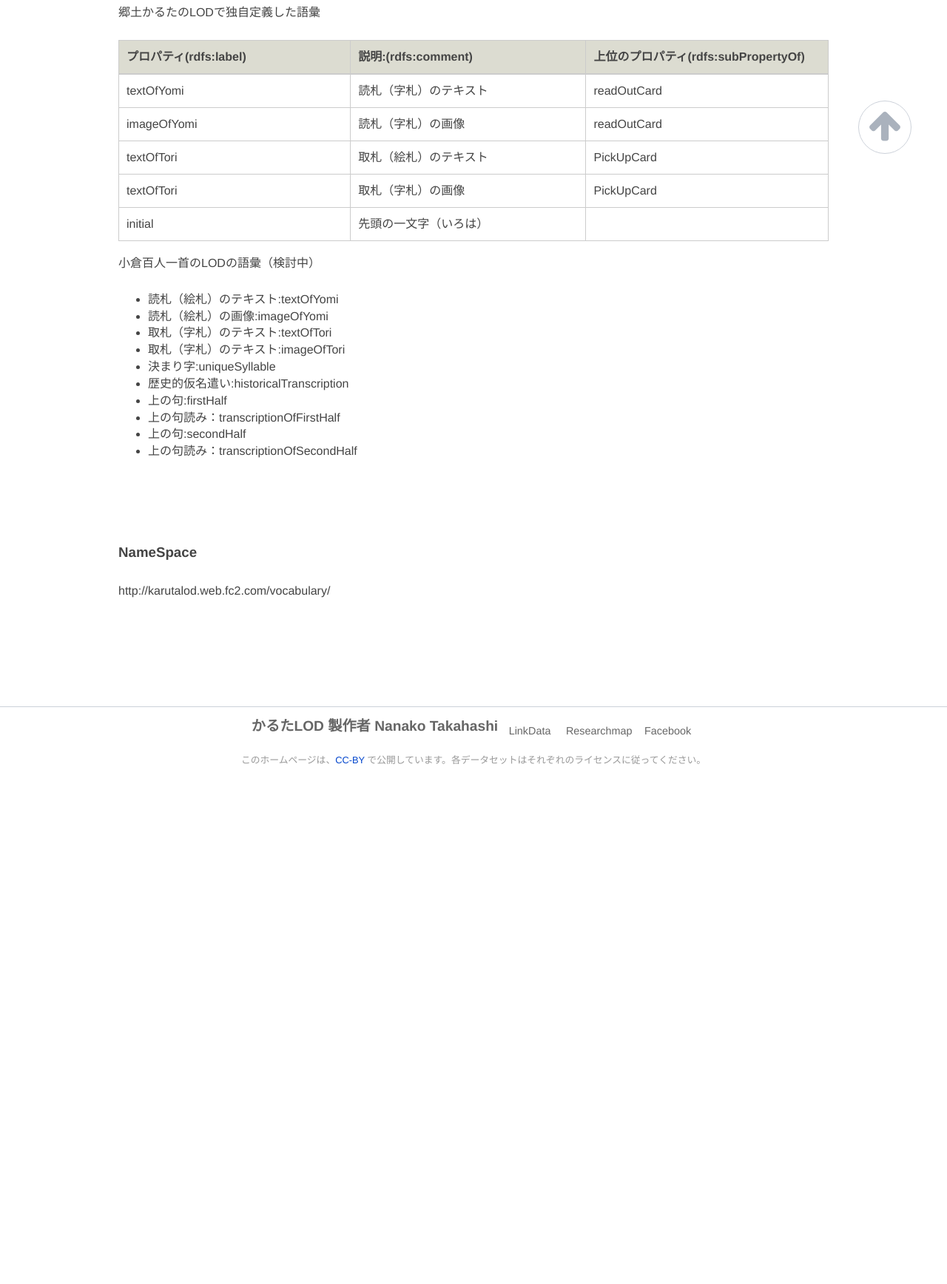
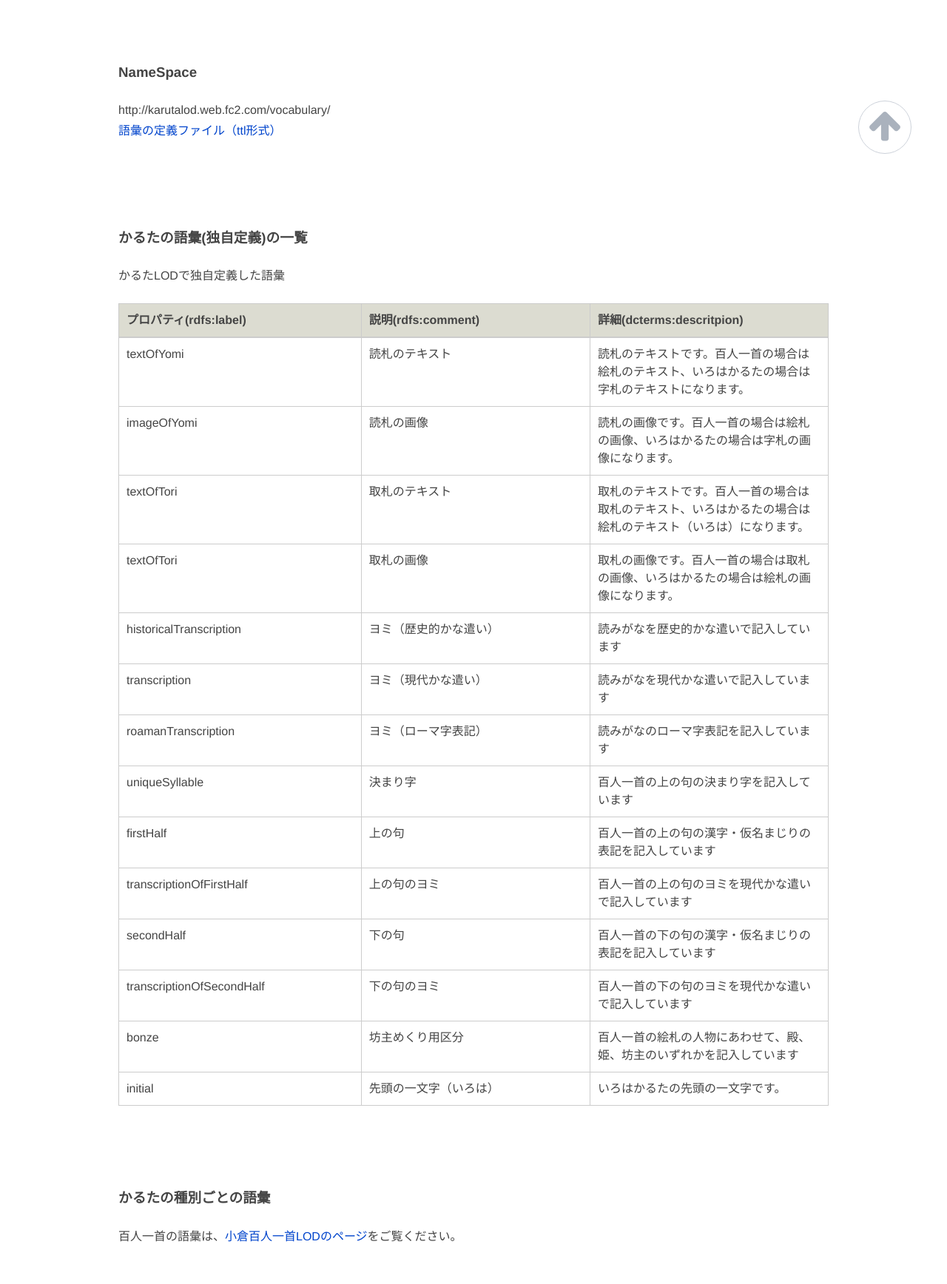
Before and after one commit to tnanako/karutalod, a plain HTML site: page vocabulary.html in a window 1280 px wide. Shown: the part 556-2292 px from the top of the page at 74% size. Before the commit the page ends 1612 px from the top, so only its background shows below. Drawn offline with nearby package versions, Linux system fonts and the light colour scheme; a script that the page names is missing.

Commit message:
201801のウェブサイト

```diff
--- a/vocabulary.html
+++ b/vocabulary.html
@@ -5,7 +5,7 @@
     <title>かるたの語彙</title>
     <meta name="description" content="">
     <meta name="keywords" content="">
-    <link rel="stylesheet" href="css/style.css">
+    <link rel="stylesheet" href="../css/style.css">
     <link rel="stylesheet" href="//cdnjs.cloudflare.com/ajax/libs/normalize/3.0.3/normalize.css">
     <!-- アイコンフォントの利用方法 http://fortawesome.github.io/Font-Awesome/ -->
     <link rel="stylesheet" href="//maxcdn.bootstrapcdn.com/font-awesome/4.3.0/css/font-awesome.min.css">
@@ -17,13 +17,13 @@
 <body id="top">
     <div class="nav">
         <ul class="nav-group">
-            <li><a href="/index.html" class="active"><i class="fa fa-home"></i> ホーム</a></li>
-            <li><a href="/localKaruta.html">郷土かるた</a></li>
-            <li><a href="/oguraHyakunin.html">小倉百人一首</a></li>
-            <li><a href="/lod.html">LODとは</a></li>
+            <li><a href="../index.html" class="active"><i class="fa fa-home"></i> ホーム</a></li>
+            <li><a href="../localKaruta.html">郷土かるた</a></li>
+            <li><a href="../ogura.html">小倉百人一首</a></li>
+            <li><a href="../lod.html">LODとは</a></li>
         </ul>
     </div>
-  <center><img class="img-thumbnail" src="../img/local_logo.jpg"></center>
+  <center><img class="img-thumbnail" src="../img/voc_logo.jpg"></center>
     <div class="header">
         <h1 class="header-title">かるたの語彙</h1>
         <p class="header-description">かるたのLOD(Linked Open Data)のために語彙を定義するサイトです。</p>
@@ -34,68 +34,130 @@
         <div class="article">
             <h3 class="article-paragraph-title">かるたの語彙</h3>
            <p class="article-paragraph">
-              郷土かるたのLODで独自定義した語彙
+		かるたLODでは、一般的な語彙でカバーできるものは一般的な語彙を用いつつ、かるたに特有の語彙は独自定義を用いた。<br>
+		かるたは読札と取札の2枚のカードが1つのセットとなっている。かるたに共通な語彙として、読札のテキスト、取札のテキスト、読札の画像、取札の画像を定義したが、百人一首といろはかるた（郷土かるたを含む）とでは絵札・字札と読札・取札の関係は逆になることに注意を要する。すなわち、百人一首では読札に絵があり、取札は字のみとなる。いろはかるたでは、取札に絵があり、読札は字のみとなる。<br>
+この他に独自定義した語彙としては、いろはかるた用には先頭の一文字（いろは）へのreferenceを、小倉百人一首用には、上の句、下の句、ヨミの表記（現代かな遣い、歴史的かな遣い、ローマ字表記）、決まり字、坊主めくり用の区分を定義した。
+		</p">
+        </div>
+        <div class="article">
+
+            <h3 class="article-paragraph-title">NameSpace</h3>
+            <p class="article-paragraph">
+		http://karutalod.web.fc2.com/vocabulary/  <br>
+		<a href="karuta_voc.ttl">語彙の定義ファイル（ttl形式）</a>
+	   </p>
+        </div>
+
+        <div class="article">
+            <h3 class="article-paragraph-title">かるたの語彙(独自定義)の一覧</h3>
+
+            <p class="article-paragraph">
+              かるたLODで独自定義した語彙
 		<table class="line">
 
 		<thead>
 		<tr>
 	        <th>プロパティ(rdfs:label)</th>
-	        <th>説明:(rdfs:comment)</th>
-	        <th>上位のプロパティ(rdfs:subPropertyOf)</th>
+	        <th>説明(rdfs:comment)</th>
+  	        <th>詳細(dcterms:descritpion)</th>
+ <!-- 	        <th>上位のプロパティ(rdfs:subPropertyOf)</th>  -->
 	        </tr>
  		</thead>
+
   		<tr>
     			<td>textOfYomi</td>
-    			<td>読札（字札）のテキスト</td>
-    			<td>readOutCard</td>
+    			<td>読札のテキスト</td>
+  			<td>読札のテキストです。百人一首の場合は絵札のテキスト、いろはかるたの場合は字札のテキストになります。</td>
+ <!--  			<td>readOut</td>  -->
   		</tr>
   		<tr>
     			<td>imageOfYomi</td>
-    			<td>読札（字札）の画像</td>
-    			<td>readOutCard</td>
+    			<td>読札の画像</td>
+  			<td>読札の画像です。百人一首の場合は絵札の画像、いろはかるたの場合は字札の画像になります。</td>
+ <!--  			<td>readOut</td>  -->
+  		</tr>
+
+  		<tr>
+    			<td>textOfTori</td>
+    			<td>取札のテキスト</td>
+ 	 		<td>取札のテキストです。百人一首の場合は取札のテキスト、いろはかるたの場合は絵札のテキスト（いろは）になります。</td>
+  <!--	 		<td>PickUp/td>  -->
+  		</tr>
+
+  		<tr>
+    			<td>textOfTori</td>
+	  		<td>取札の画像</td>
+ 	 		<td>取札の画像です。百人一首の場合は取札の画像、いろはかるたの場合は絵札の画像になります。</td>
+  <!--    		<td>PickUp</td>  -->
+  		</tr>
+
+		<tr>
+    			<td>historicalTranscription</td>
+   			<td>ヨミ（歴史的かな遣い）</td>
+	   		<td>読みがなを歴史的かな遣いで記入しています</td>
   		</tr>
   		<tr>
-    			<td>textOfTori</td>
-    			<td>取札（絵札）のテキスト</td>
-    			<td>PickUpCard</td>
+    			<td>transcription</td>
+   			<td>ヨミ（現代かな遣い）</td>
+	   		<td>読みがなを現代かな遣いで記入しています</td>
   		</tr>
   		<tr>
-    			<td>textOfTori</td>
-    			<td>取札（字札）の画像</td>
-    			<td>PickUpCard</td>
+    			<td>roamanTranscription</td>
+   			<td>ヨミ（ローマ字表記）</td>
+	   		<td>読みがなのローマ字表記を記入しています</td>
   		</tr>
+
+  		<tr>
+    			<td>uniqueSyllable</td>
+   			<td>決まり字</td>
+	   		<td>百人一首の上の句の決まり字を記入しています</td>
+  		</tr>
+  		<tr>
+    			<td>firstHalf</td>
+   			<td>上の句</td>
+	   		<td>百人一首の上の句の漢字・仮名まじりの表記を記入しています</td>
+  		</tr>
+
+  		<tr>
+    			<td>transcriptionOfFirstHalf</td>
+   			<td>上の句のヨミ</td>
+	   		<td>百人一首の上の句のヨミを現代かな遣いで記入しています</td>
+  		</tr>
+  		<tr>
+    			<td>secondHalf</td>
+   			<td>下の句</td>
+	   		<td>百人一首の下の句の漢字・仮名まじりの表記を記入しています</td>
+  		</tr>
+
+  		<tr>
+    			<td>transcriptionOfSecondHalf</td>
+   			<td>下の句のヨミ</td>
+	   		<td>百人一首の下の句のヨミを現代かな遣いで記入しています</td>
+  		</tr>
+  		<tr>
+    			<td>bonze</td>
+   			<td>坊主めくり用区分</td>
+	   		<td>百人一首の絵札の人物にあわせて、殿、姫、坊主のいずれかを記入しています</td>
+  		</tr>
+
   		<tr>
     			<td>initial</td>
    			<td>先頭の一文字（いろは）</td>
-    			<td></td>
+	   		<td>いろはかるたの先頭の一文字です。</td>
+  <!--   		<td></td> -->
   		</tr>
+
 		</table>
-
-           </p>
-            <p class="article-paragraph">
-              小倉百人一首のLODの語彙（検討中）
-                 <ul>
-                   <li> 読札（絵札）のテキスト:textOfYomi</li>
-                   <li> 読札（絵札）の画像:imageOfYomi</li>
-                   <li> 取札（字札）のテキスト:textOfTori</li>
-                   <li> 取札（字札）のテキスト:imageOfTori</li>
-                   <li> 決まり字:uniqueSyllable</li>
-                   <li> 歴史的仮名遣い:historicalTranscription</li>
-                   <li> 上の句:firstHalf</li>
-		   <li> 上の句読み：transcriptionOfFirstHalf</li>
-                   <li> 上の句:secondHalf</li>
-		   <li> 上の句読み：transcriptionOfSecondHalf</li>
-       		</ul>
 		</p>
         </div>
 
         <div class="article">
-
-            <h3 class="article-paragraph-title">NameSpace</h3>
+            <h3 class="article-paragraph-title">かるたの種別ごとの語彙</h3>
             <p class="article-paragraph">
-		http://karutalod.web.fc2.com/vocabulary/
+              百人一首の語彙は、<a href="../ogura.html">小倉百人一首LODのページ</a>をご覧ください。
 	　　</p>
         </div>
+
      </div>
 
 
```
Also changed, not shown: 1 other file. Lines whose indentation alone changed are shown as unchanged.
